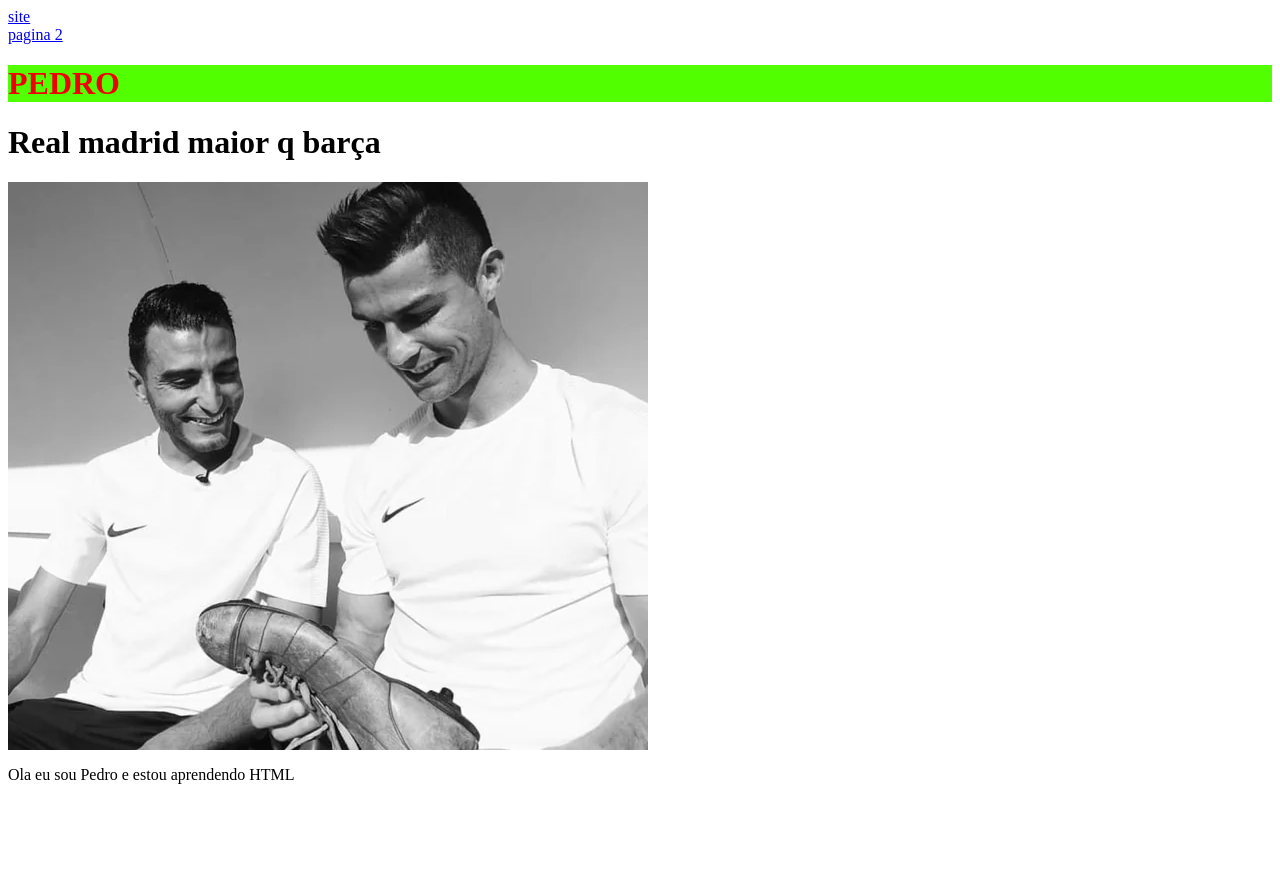
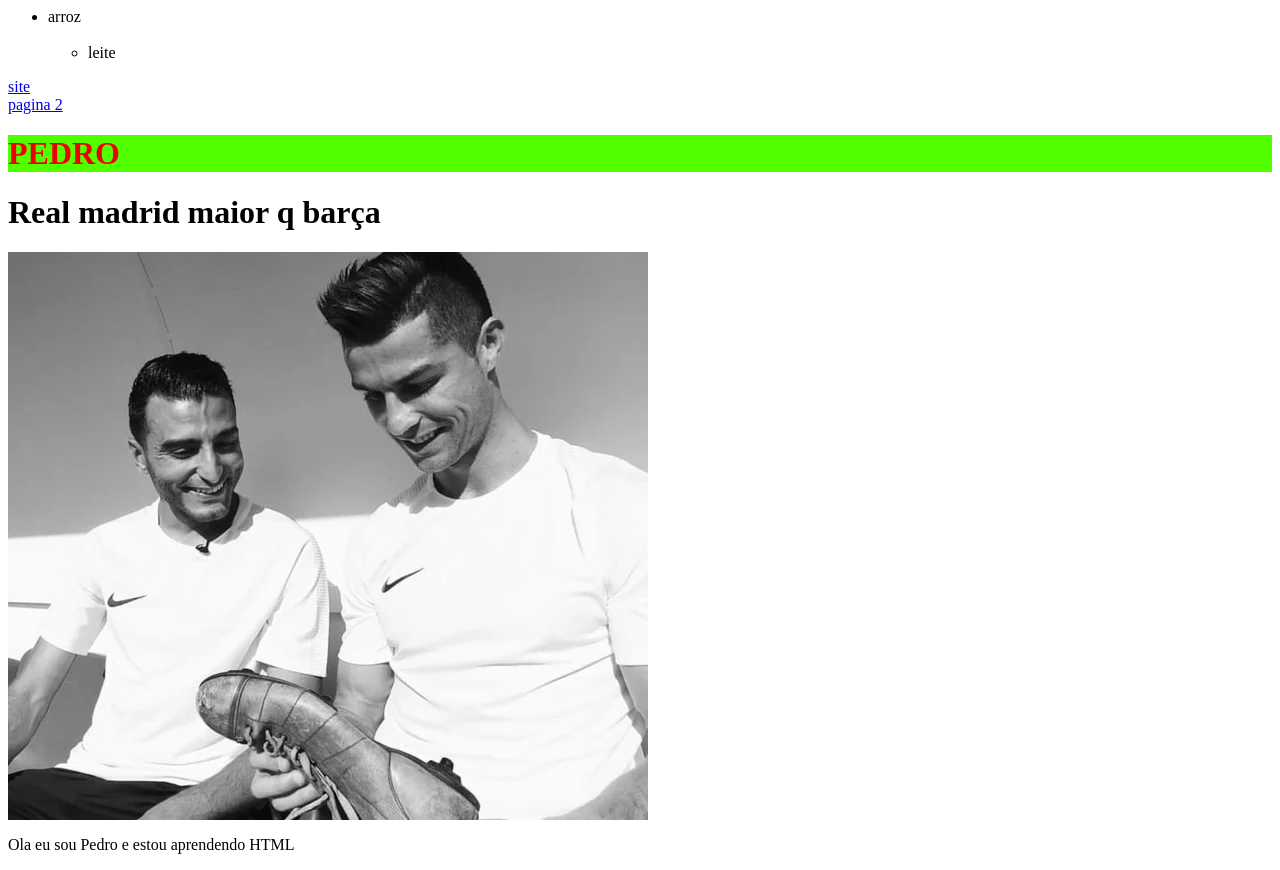
Before and after one commit to Pedrozicadoclash/projetos-3, a plain HTML site: page a.html in a window 1280 px wide. Before the commit the page ends 800 px from the top, so only its background shows below. Drawn offline with Linux system fonts and the light colour scheme.

Commit message:
Update a.html

```diff
--- a/a.html
+++ b/a.html
@@ -5,10 +5,16 @@
         </title>
     </head>
     <body>
+        <ul>
+            <li>arroz</li>
+            <br>
+            <ul>
+                <li>leite</li>
+            </ul>
+        </ul>
         <a href="https://www.youtube.com/watch?v=wFtMbchQSNs"> site </a>
-        <br>
-
-            <a href="pag2.html">pagina 2</a>
+    <br>
+        <a href="pag2.html">pagina 2</a>
 
 
         <h1 style="background-color:rgba(81, 255, 0, 5);color:rgb(241, 0, 0);">PEDRO</h1>
```
